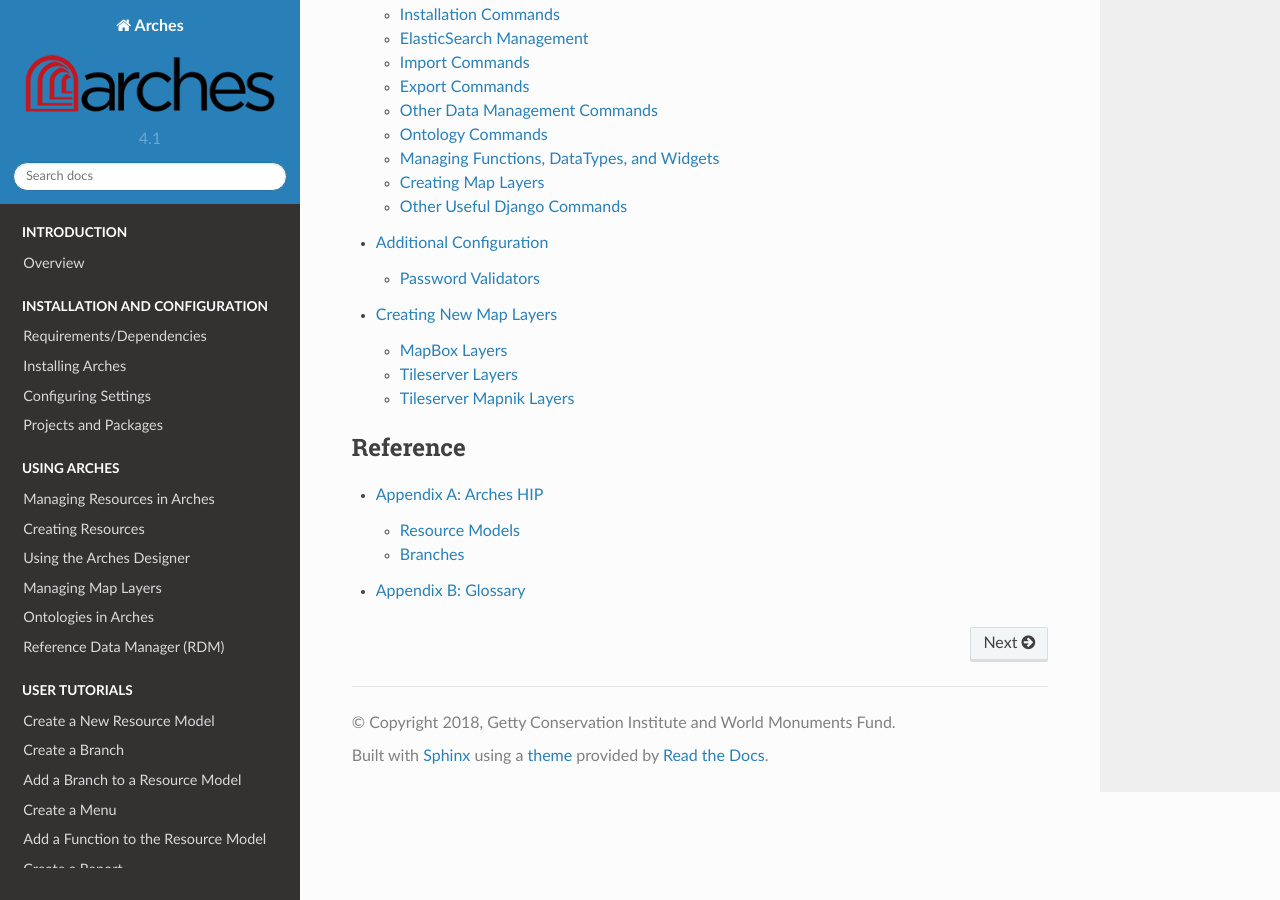
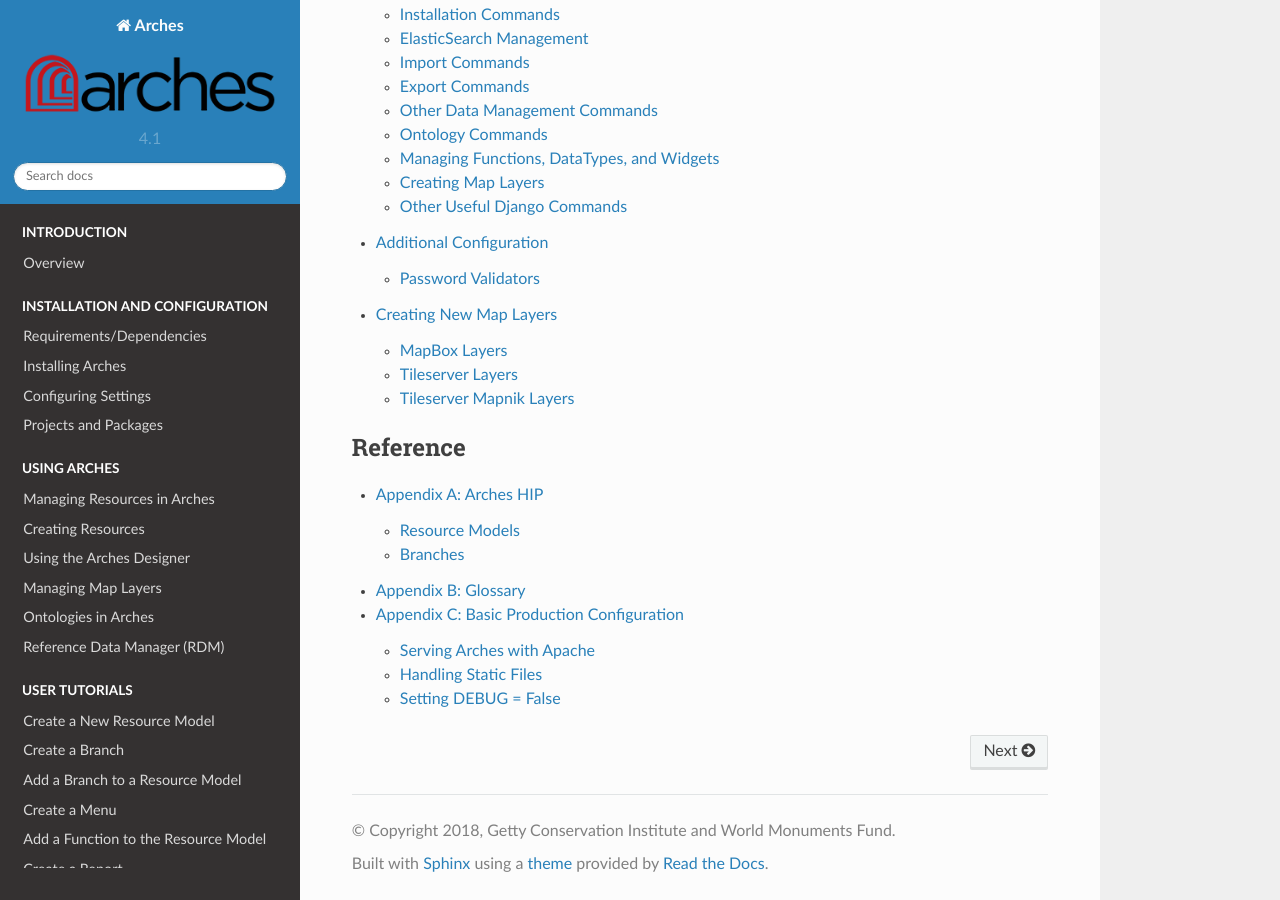
Before and after one commit to archesproject/arches-docs, a Sphinx documentation site: the page built from docs/index.txt, in a window 1280 px wide and 900 px high, scrolled down 2173 px. Built offline with Sphinx 7.4.7 and the Read the Docs theme 2.0.0, drawn with Linux system fonts in a browser that asks for light colours; some of the changed lines change nothing that is shown.

Commit message:
migrateed existing wiki documentation on production configuration to readthedocs

```diff
--- /dev/null
+++ b/docs/basic-production-configuration.txt
@@ -0,0 +1,186 @@
+##############################
+Basic Production Configuration
+##############################
+
+When you are finished with development on your Arches app, it's time to put it into production. Configurations will differ greatly from project to project, but a few tasks must be handled no matter what:
+
++ `Switch to a production webserver <#serving-arches-with-apache>`_
+
++ `Pass static file handling over the new webserver <#handling-static-files>`_
+
++ `Set Django's DEBUG setting to False <#setting-debug-false>`_
+
+Below are steps for accomplishing these tasks. Please see the "Dev/Production Strategies" section to read about some more complex and efficient strategies.
+
+Serving Arches with Apache
+============================
+
+During development, it's easiest to use the Django webserver to view progress on your app. However, once you are ready to put the app into production, you'll have to use a more efficient webserver like Apache or nginx.
+
+We have the most experience using Apache, which is very easy to install and configure. The following instructions work for Ubuntu 14.04, minor changes may be necessary for a different OS.
+
+1. Get apache2 and mod_wsgi
+
+.. code-block:: bash
+
+   $ sudo apt-get install apache2
+
+   $ sudo apt-get install libapache2-mod-wsgi
+
+
+
+2. In order to properly configure Apache, we must:
+
++ Create a python daemon process
+
++ Set the path to your app's wsgi.py file and reference to the python daemon process created above
+
++ Give Apache access to the main app directory
+
+All of these tasks are handled by adding a block of code to Apache's `../sites-enabled/000-default.conf` file. Use this command to open the file
+
+.. code-block:: bash
+
+   $ sudo nano /etc/apache2/sites-enabled/000-default.conf
+
+
+and in the appropriate ``<VirtualHost>`` stanza (``<Virtualhost *:80>`` in the most basic configuration) paste the following code, changing directory and file paths where necessary: ::
+
+
+  WSGIDaemonProcess arches python-path=/home/ubuntu/Projects/arches/arches:/home/ubuntu/Projects/ENV/lib/python2.7/site-packages
+
+  WSGIScriptAlias / /home/ubuntu/Projects/arches/arches/wsgi.py process-group=arches
+
+  <Directory /home/ubuntu/Projects/arches>
+     Options Indexes FollowSymLinks
+     AllowOverride None
+     Require all granted
+  </Directory>
+
+Use `ctrl+x` to save the file.
+
+You may find it helpful to read the `Official Django Documentation <https://docs.djangoproject.com/en/2.1/howto/deployment/wsgi/modwsgi/#how-to-use-django-with-apache-and-mod-wsgi>`_ on serving Django apps with Apache and mod_wscgi.
+
+3. Now we must give the Apache write-permission in a few locations. Do that by first changing the permissions of the necessary files and directories, and second by setting the Apache user as the group. Note that the Apache user on Ubuntu is `www-data` (used in the example below), and on CentOS it is `httpd`.
+
+
+.. code-block:: bash
+
+   $ sudo chmod 664 /home/ubuntu/Projects/arches/arches/arches.log
+
+   $ sudo chgrp www-data /home/ubuntu/Projects/arches/arches/arches.log
+
+   $ sudo chmod 775 /home/ubuntu/Projects/arches/arches
+
+   $ sudo chgrp www-data /home/ubuntu/Projects/arches/arches
+
+
+These commands should give Apache sufficient permissions to create and modify the arches/uploadedfiles directory (where user uploads are stored by default) and the arches/tileserver directory where Tilestache caches tiles that it renders.
+
+Please post to the `Arches forum <https://groups.google.com/forum>`_ if you find that more permissions need to be modified, or these directions can be simplified further.
+
+4. Finally, restart Apache.
+
+Ubuntu
+------
+
+.. code-block:: bash
+
+   $ sudo service apache2 restart
+
+CentOS
+------
+
+.. code-block:: bash
+
+   $ sudo /sbin/service httpd restart
+
+
+You should now be able to view your app from any web browser by navigating directly to your IP address (you don't need to run the Django dev server now).
+
+Note that with Apache serving your app, any changes to a .py file will not be reflected in the app until you restart Apache (use the command shown above). If you want to avoid this manual restart/reload step, the following resources will get you started:
+
+`Using mod_wsgi when developing Django sites <http://blog.dscpl.com.au/2008/12/using-modwsgi-when-developing-django.html>`_
+
+`mod_wsgi: Reloading Source Code <https://modwsgi.readthedocs.io/en/develop/user-guides/reloading-source-code.html>`_
+
+If you are still in development and just want to use Apache instead of the Django server (and keep getting the lengthy Django error messages instead of a 500 page), you can rejoice and stop here. Otherwise, continue on...
+
+Handling Static Files
+=======================
+
+
+There are two cases in which you need to follow these directions to handle static files (js, css and images):
+
+ * You are going to set ``DEBUG = False``, at which point Django will no longer serve them, or
+ * You are leaving ``DEBUG = True`` but are developing and serving your app from a non-root location, say www.example.com/arches4 instead of www.example.com.
+
+1. Create a new directory to hold the static files. Place this within your app, adjacent to the ``models`` and ``templates`` directories.
+
+.. code-block:: bash
+
+   $ sudo mkdir /home/ubuntu/Projects/arches/arches/static
+
+
+2. Now open your ``settings.py`` (or ``settings_local.py`` file), and add these lines to it: ::
+
+     STATIC_ROOT = os.path.join(PACKAGE_ROOT, 'static')
+
+     STATIC_URL = "/static/"
+
+
+This will point Django to your new static directory, and also tell it how to create a URL that points to that directory.
+
+3. From within the directory that holds your ``manage.py`` file, run this command:
+
+.. code-block:: bash
+
+   $ python manage.py collectstatic
+
+
+Watch as all of your static files (including those that come standard with Django) are copied to the new directory. Now we are ready to tell Apache where to find them.
+
+4. Use
+
+.. code-block:: bash
+
+   $ sudo nano /etc/apache2/sites-enabled/000-default.conf
+
+
+to open the same configuration file as you modified above. Find your ``<VirtualHost>`` stanza with some familiar code in it. Below the original code you added, paste this block, changing paths as necessary. ::
+
+  Alias /static/ /home/ubuntu/Projects/arches/arches/static/
+
+  <Directory /home/ubuntu/Projects/arches/arches/static>
+      Options Indexes FollowSymLinks
+      AllowOverride None
+      Require all granted
+  </Directory>p
+
+
+The ``Alias`` line tells Apache where to look when Django sends it the ``/static/`` URL, and the subsequent block allows Apache access to your newly created static directory.
+
+4. Finally, restart Apache.
+
+.. code-block:: bash
+
+   $ sudo service apache2 restart
+
+Note that you must now run the ``collectstatic`` command *any time* you make any changes to .js or .css files.
+
+Setting DEBUG = False
+=====================
+
+Now that you have turned over the webserver responsibilities to a production webserver (in this case, Apache), you are ready for the final step. Open your ``settings.py`` (or ``settings_local.py``) file, and set ``DEBUG = False`` (just add that line if necessary). Now restart Apache.
+
+Turning off the Django debug mode will:
+
+1. Suppress the verbose Django error messages in favor of a standard 404 or 500 error page.
+
+.. IMPORTANT:: Make sure these files exist in your templates directory!
+
+2. Cause Django to stop serving static files.
+
+.. NOTE:: This is fine, because we have Apache doing that now.
+
+You will now find Django error messages printed in your ``arches.log`` file.
--- a/docs/index.txt
+++ b/docs/index.txt
@@ -55,3 +55,4 @@
 
     Appendix A: Arches HIP <arches-hip-contents>
     Appendix B: Glossary <glossary>
+    Appendix C: Basic Production Configuration <basic-production-configuration>
```
